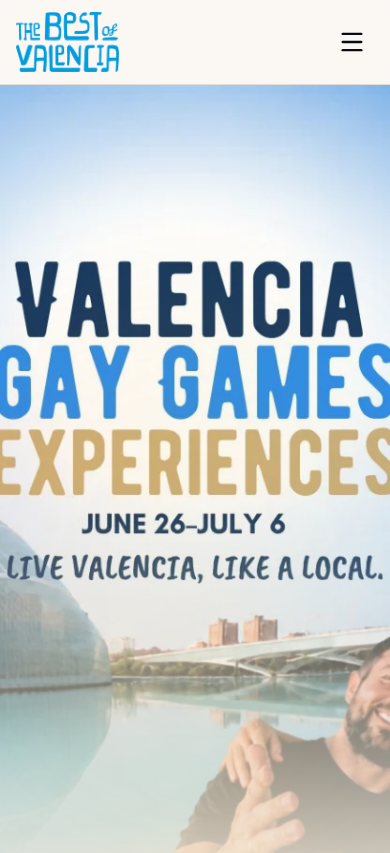
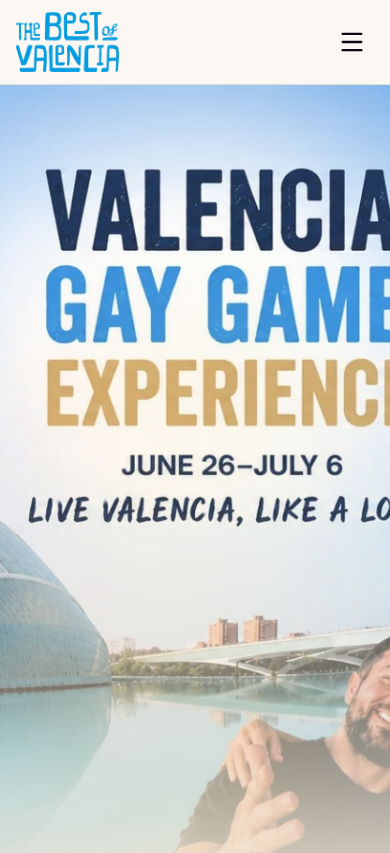
Before and after one commit to PJ-ARIAS/olimpics, a React (Vite) app: page / in a window 390 px wide. Shown: the top 853 px of the page. Built offline with nearby package versions, Linux system fonts and the light colour scheme.

Commit message:
cambio en la imagen responsive hero

```diff
--- a/src/components/heroSection.tsx
+++ b/src/components/heroSection.tsx
@@ -9,6 +9,8 @@
 // } from "lucide-react";
 // import ggoli from "../../images/gaygamesLogo.png";
 import back from "../../images/herosectionfinalarreglado.webp";
+
+import backMobile from "../../images/herosectionfinal.webp";
 
 export function HeroSection() {
   // const features = [
@@ -23,11 +25,19 @@ export function HeroSection() {
     <section className="relative min-h-screen flex items-end justify-start pt-20 overflow-hidden">
       {/* Background */}
       <div className="absolute inset-0">
-        <img
-          src={back}
-          alt="Ciudad de las Artes y las Ciencias de Valencia"
-          className="w-full h-full object-cover"
-        />
+        <picture>
+          {/* Si la pantalla mide 768px o más (Escritorio), carga la foto horizontal */}
+          <source media="(min-width: 768px)" srcSet={back} />
+
+          {/* Por defecto (Móviles), carga la foto vertical optimizada */}
+          <img
+            src={backMobile}
+            alt="Ciudad de las Artes y las Ciencias de Valencia durante los Gay Games"
+            // object-cover asegura que se adapte milimétricamente a la pantalla del teléfono sin deformarse
+            className="w-full h-full object-cover object-center transition-all duration-500"
+            loading="eager" // Fuerza la carga inmediata por ser la primera imagen que ve el usuario
+          />
+        </picture>
         <div className="absolute inset-0 bg-gradient-to-b from-background/10 via-background/10 to-background" />
       </div>
 
```
